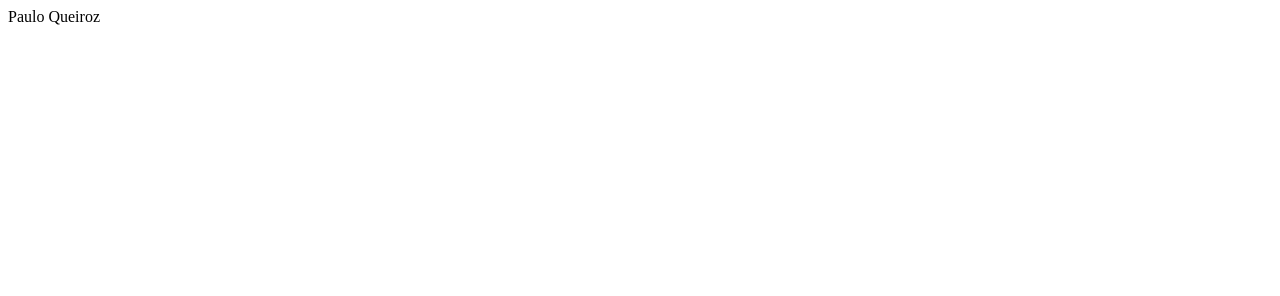
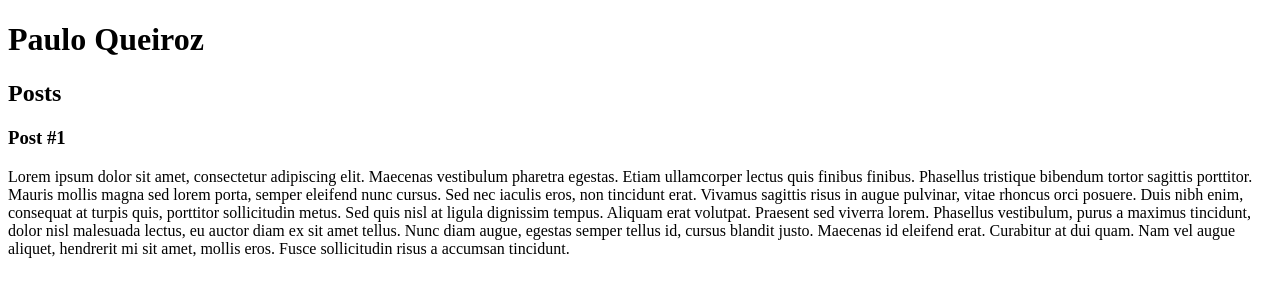
Before and after one commit to paulorjuniorp/Introducao-HTML5-CSS3-everis, a plain HTML site: page index.html in a window 1280 px wide. Drawn offline with Linux system fonts and the light colour scheme.

Commit message:
Adição das estruturas header, section article e footer com titulos e parágrafos

```diff
--- a/index.html
+++ b/index.html
@@ -6,6 +6,36 @@
     <title>Paulo Queiroz</title>
 </head>
 <body>
-    Paulo Queiroz
+    <header>
+        <h1>Paulo Queiroz</h1>
+    </header>
+
+    <section>
+        <header>
+            <h2>Posts</h2>
+        </header>
+
+        <article>
+           <header>
+               <h3>Post #1</h3>
+            </header>
+
+            <p>
+                Lorem ipsum dolor sit amet, consectetur adipiscing elit. Maecenas vestibulum pharetra egestas.
+                Etiam ullamcorper lectus quis finibus finibus. Phasellus tristique bibendum tortor sagittis porttitor.
+                Mauris mollis magna sed lorem porta, semper eleifend nunc cursus. Sed nec iaculis eros, non tincidunt erat.
+                Vivamus sagittis risus in augue pulvinar, vitae rhoncus orci posuere. Duis nibh enim, consequat at turpis quis,
+                porttitor sollicitudin metus. Sed quis nisl at ligula dignissim tempus. Aliquam erat volutpat. Praesent sed viverra lorem.
+                Phasellus vestibulum, purus a maximus tincidunt, dolor nisl malesuada lectus, eu auctor diam ex sit amet tellus.
+                Nunc diam augue, egestas semper tellus id, cursus blandit justo. Maecenas id eleifend erat.
+                Curabitur at dui quam. Nam vel augue aliquet, hendrerit mi sit amet, mollis eros.
+                Fusce sollicitudin risus a accumsan tincidunt.
+            </p>
+        </article>
+    </section>
+
+    <footer>
+
+    </footer>
 </body>
 </html>
```
